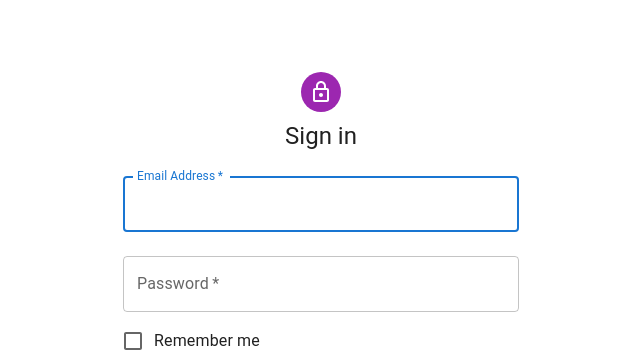
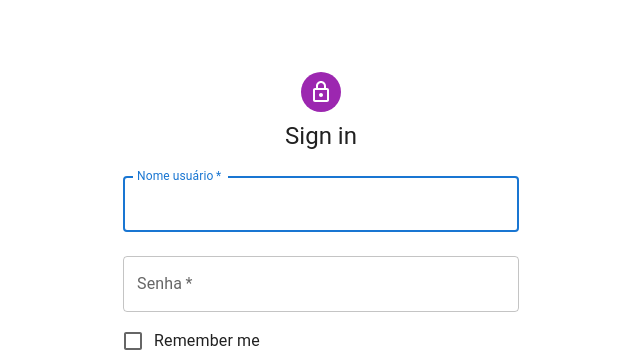
Before and after one commit to JoaoManieri/secoia-frontend-arquivado, a Next.js app: page /login in a window 1280 px wide. Shown: the top 352 px of the page, without its empty margins (319-959 px from the left). Built offline with nearby package versions, Linux system fonts and the light colour scheme.

Commit message:
Teste
teste

```diff
--- a/src/screens/login/index.js
+++ b/src/screens/login/index.js
@@ -64,7 +64,7 @@ export default function SignIn() {
               required
               fullWidth
               id="email"
-              label="Email Address"
+              label="Nome usuário"
               name="email"
               autoComplete="email"
               autoFocus
@@ -74,7 +74,7 @@ export default function SignIn() {
               required
               fullWidth
               name="password"
-              label="Password"
+              label="Senha"
               type="password"
               id="password"
               autoComplete="current-password"
```
